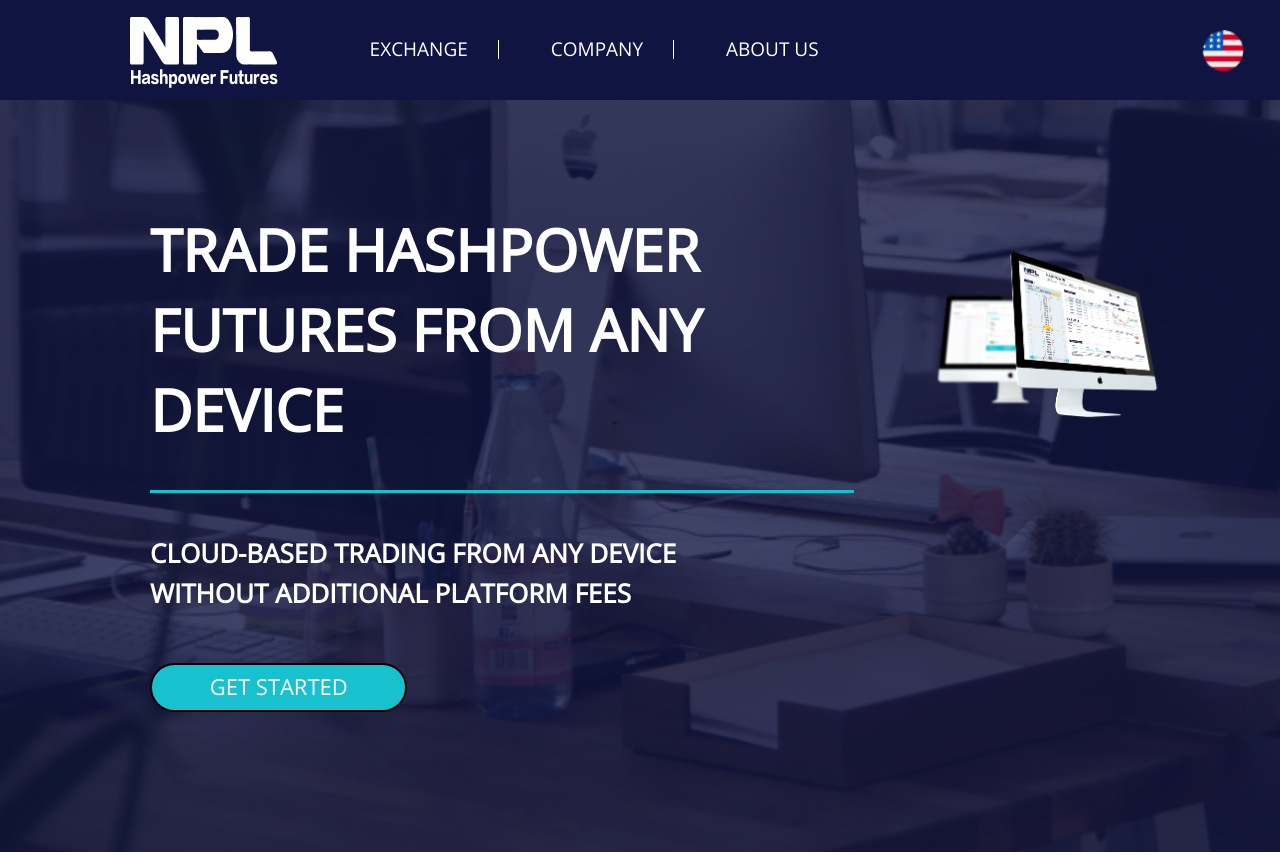
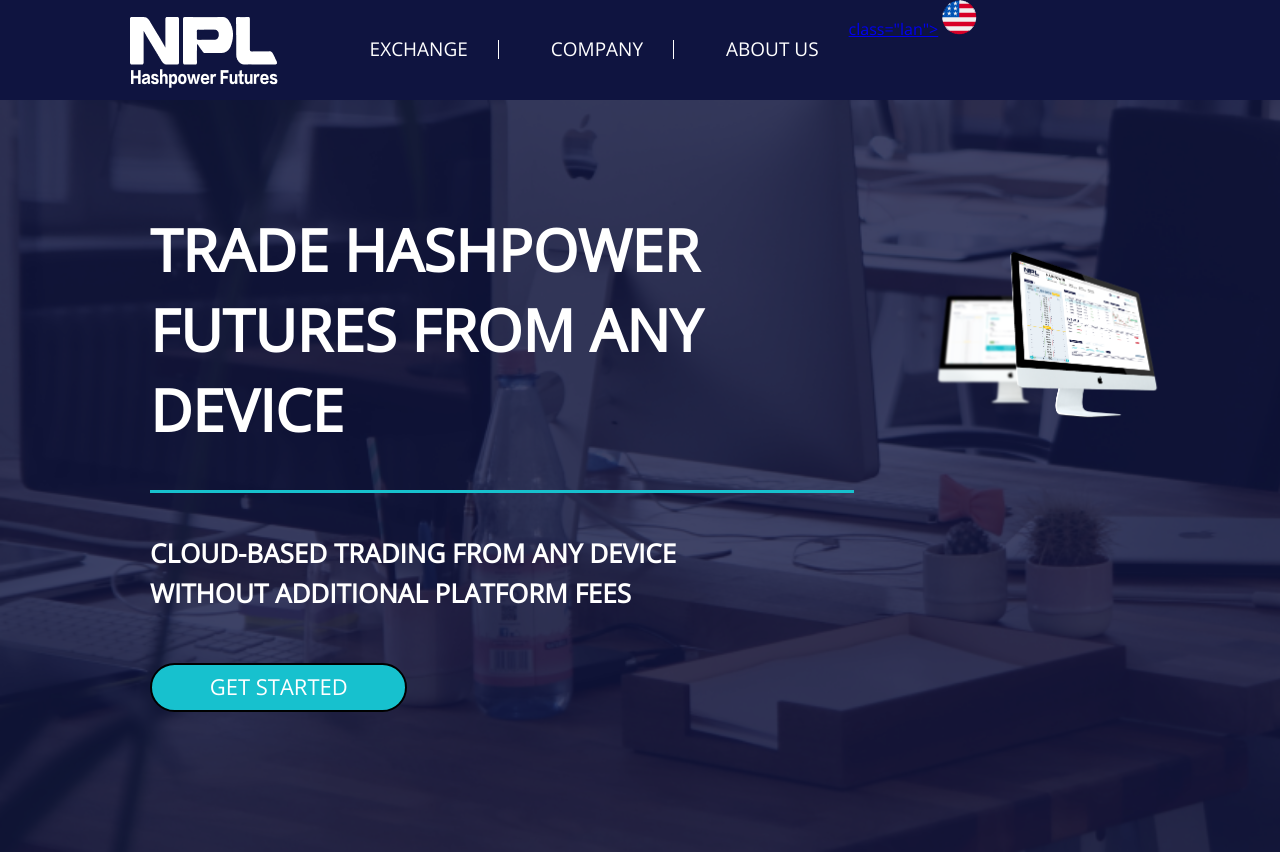
Before and after one commit to hiep98/npl, a plain HTML site: page index.html in a window 1280 px wide. Shown: the top 855 px of the page. Drawn offline with nearby package versions, Linux system fonts and the light colour scheme.

Commit message:
change div language to a

```diff
--- a/index.html
+++ b/index.html
@@ -25,7 +25,7 @@
            </ul>
 
        </nav>
-        <div class="lan"><img class="lang" src="i/language.png"></div>
+        <a  class="tit" href="javascript:;"> class="lan"><img class="lang" src="i/language.png"></a>
      </header>
      <!--header-->
      <section class="section-introduction">
```
